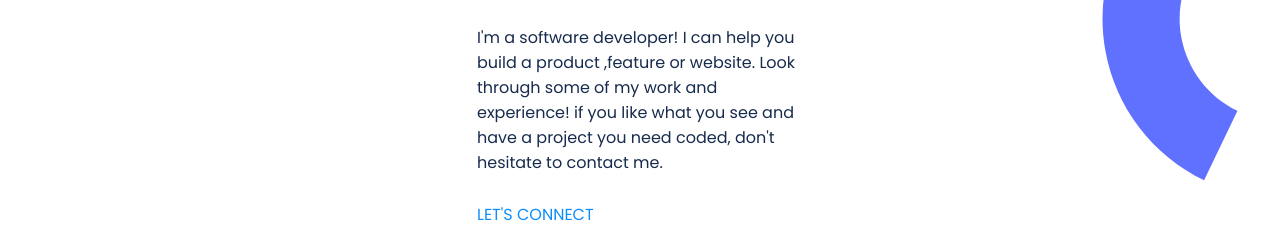
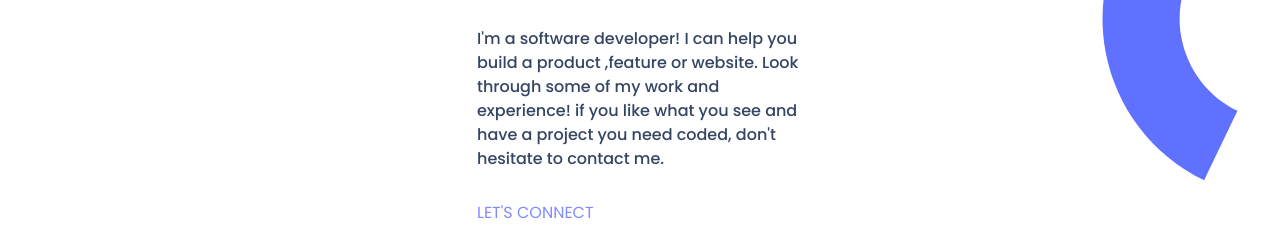
Before and after one commit to AACHOURMOHAMED/portfolio-microverse, a website: page index.html in a window 1280 px wide. Shown: the part 325-577 px from the top of the page. Drawn offline with Linux system fonts and the light colour scheme.

Commit message:
fix the backgound and Fix the colors

```diff
--- a/css/style.css
+++ b/css/style.css
@@ -23,7 +23,7 @@ body {
   background-color: #ffff;
   z-index: -11;
   border-radius: 0 0 0 100px;
-  background-image: url("/assest/header-shapes\ mobile@2x.svg");
+  background-image: url("../assest/back.svg");
   background-repeat: no-repeat;
   background-size: cover;
 }
@@ -103,13 +103,15 @@ body {
 
 .main-content .description {
   font-size: 16px;
-  color: var(--secondery-color);
+  color: #344563;
   max-width: 326px;
-  font-weight: 400;
+  font-weight: 500;
+  line-height: 24px;
+  font-style: normal;
 }
 
 .main-content .titre {
-  color: #0e8cfb;
+  color: #7f8cff;
 }
 
 .network {
```
Also changed, not shown: README.md, assest/back.svg (renamed from assest/header-shapes mobile@2x.svg).
